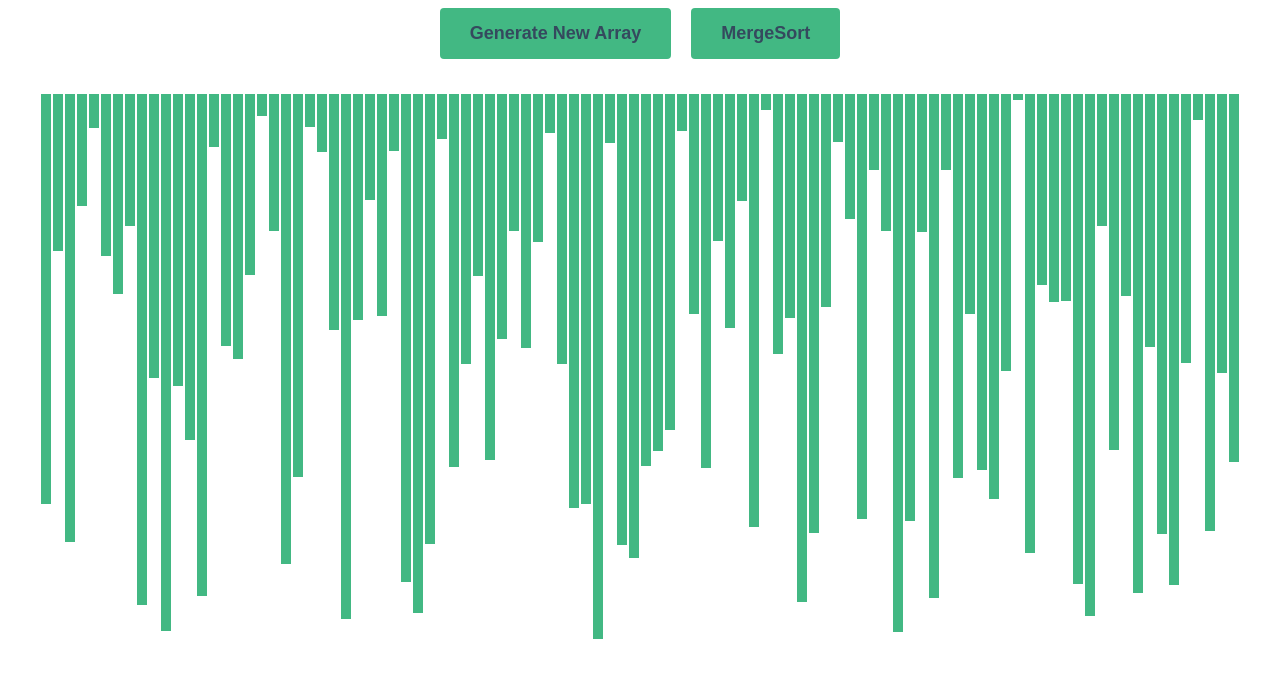
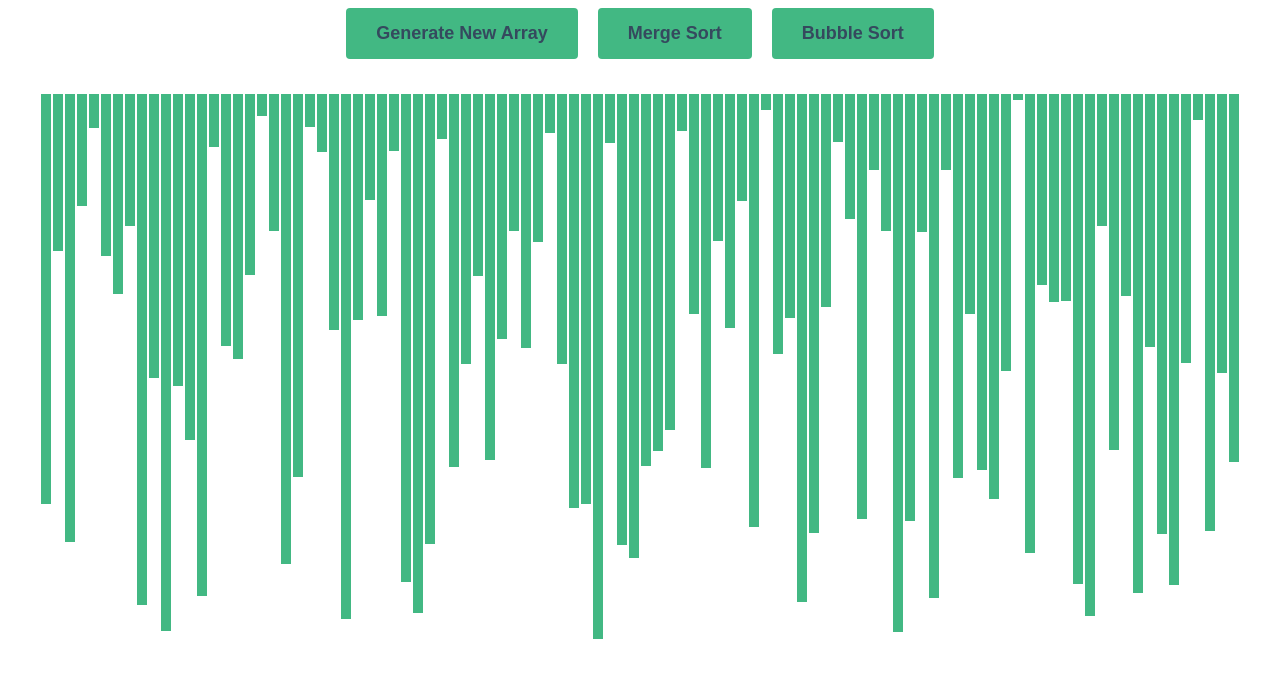
Before and after one commit to Tyn-Tian/sorting-visualizer, a Vue app: page / in a window 1280 px wide. Shown: the top 678 px of the page. Built offline with nearby package versions, Linux system fonts and the light colour scheme.

Commit message:
Create function bubbleSortArr

```diff
--- a/src/components/SortingVisualizer.vue
+++ b/src/components/SortingVisualizer.vue
@@ -1,7 +1,8 @@
 <template>
   <div class="container">
     <button class="btn" @click="resetArray">Generate New Array</button>
-    <button class="btn" @click="mergeSortArr">MergeSort</button>
+    <button class="btn" @click="mergeSortArr">Merge Sort</button>
+    <button class="btn" @click="bubbleSortArr">Bubble Sort</button>
   </div>
   <div class="array-container">
     <div
@@ -15,7 +16,7 @@
 <script setup>
 import { getSortingAlgorithms } from "@/composables/sortingAlgorithms";
 
-const { array, resetArray, mergeSort } = getSortingAlgorithms();
+const { array, resetArray, mergeSort, bubbleSort } = getSortingAlgorithms();
 
 const mergeSortArr = () => {
   const newArray = [...array.value];
@@ -37,6 +38,48 @@ const mergeSortArr = () => {
         const [barOneIdx, newHeight] = animations[i];
         const barOneStyle = arrayBars[barOneIdx].style;
         barOneStyle.height = `${newHeight}px`;
+      }, i * 3);
+    }
+  }
+};
+
+const bubbleSortArr = () => {
+  const newArray = [...array.value];
+  const animations = bubbleSort(newArray);
+
+  for (let i = 0; i < animations.length; i++) {
+    const arrayBars = document.getElementsByClassName("array-bar");
+
+    const [barOneIdx, barTwoIdx] = animations[i];
+    const barOneStyle = arrayBars[barOneIdx].style;
+    const barTwoStyle = arrayBars[barTwoIdx].style;
+
+    if (barOneIdx < barTwoIdx) {
+      setTimeout(() => {
+        barOneStyle.backgroundColor = "red";
+        barTwoStyle.backgroundColor = "red";
+      }, i * 3);
+
+      setTimeout(() => {
+        barOneStyle.backgroundColor = "#42b883";
+        barTwoStyle.backgroundColor = "#42b883";
+      }, i * 3);
+    } else {
+      setTimeout(() => {
+        barOneStyle.backgroundColor = "red";
+        barTwoStyle.backgroundColor = "red";
+      }, i * 3);
+
+      setTimeout(() => {
+        [barOneStyle.height, barTwoStyle.height] = [
+          barTwoStyle.height,
+          barOneStyle.height,
+        ];
+      }, i * 3);
+
+      setTimeout(() => {
+        barOneStyle.backgroundColor = "#42b883";
+        barTwoStyle.backgroundColor = "#42b883";
       }, i * 3);
     }
   }
```
